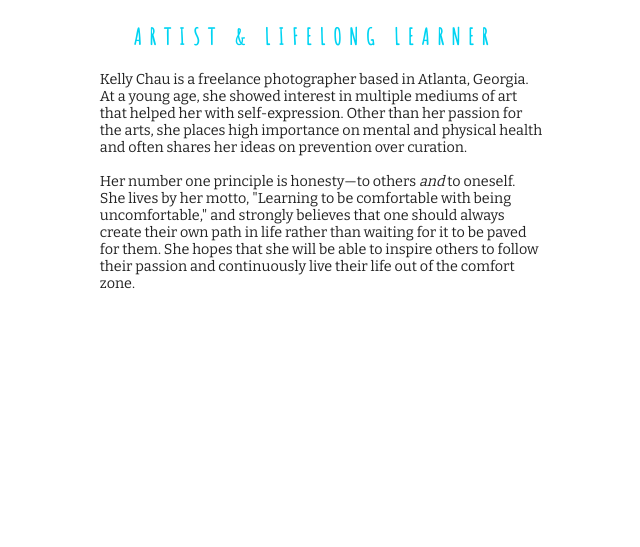
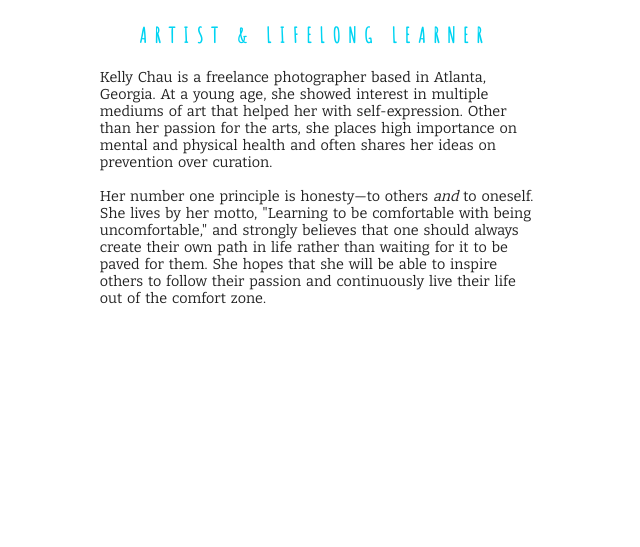
Before and after one commit to Chime92/kelichau.github.io, a PHP site: page /about.html in a window 1280 px wide. Shown: the part 708-1255 px from the top of the page, without its empty margins (319-959 px from the left). Run offline with PHP 8.4, Linux system fonts and the light colour scheme; some libraries are stand-ins or nearby versions.

Commit message:
about page edits

```diff
--- a/assets/css/index.css
+++ b/assets/css/index.css
@@ -102,13 +102,13 @@ color:#222222;
 
 .about-subtitle{
   font-family: 'Amatic SC', sans-serif, arial;
-  font-size: 140%;
+  font-size: 130%;
   color: #00d4f2;
   text-align: center;
   text-transform: uppercase;
   margin-right: 1%;
   letter-spacing: 8px;
-  min-width: 40%;
+  min-width: 30%;
   font-weight: bold;
 }
 
@@ -239,6 +239,7 @@ color:#222222;
   border: #222222 0px solid;
   margin-left: 25%;
   margin: auto;
+  word-spacing: 2px;
 }
 
 .livecaptureappreciate{
```
